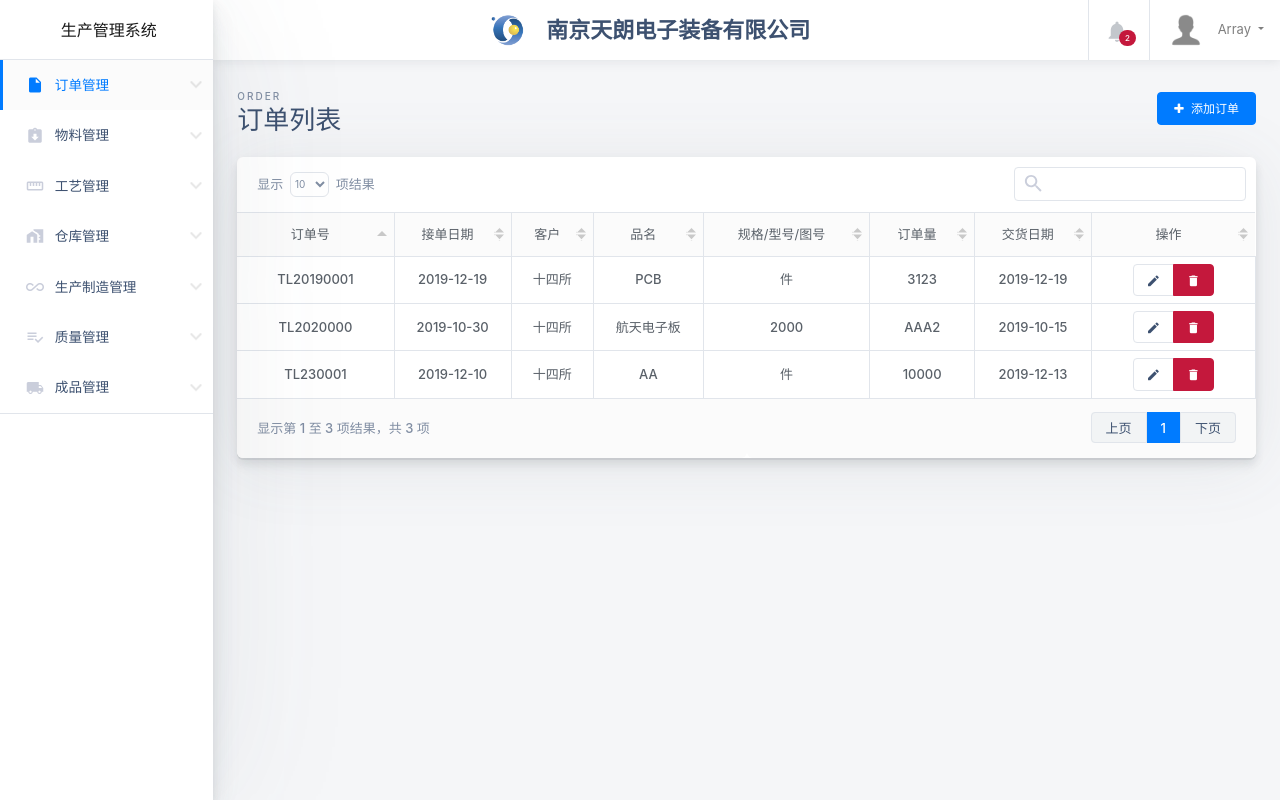
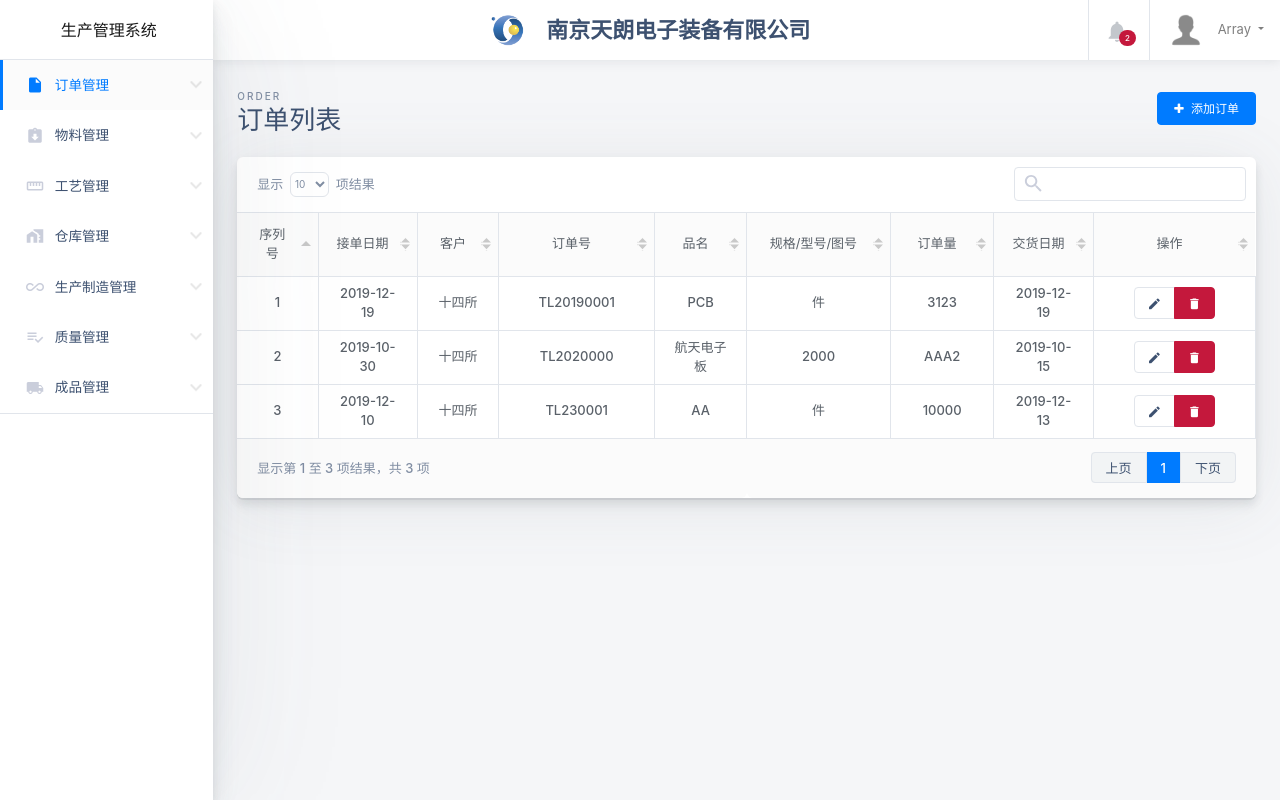
Before and after one commit to LeeHxx/tianlangsys, a PHP site: page /order.php in a window 1280 px wide. Run offline with PHP 8.4, Linux system fonts and the light colour scheme; a user stored in the database is signed in; data comes from the database, SQL or seed files in the repository.

Commit message:
修改订单界面

```diff
--- a/order.php
+++ b/order.php
@@ -205,9 +205,10 @@
           <table class="transaction-history d-none">
             <thead>
               <tr>
-                <th>订单号</th>
+                <th>序列号</th>
                 <th>接单日期</th>
                 <th>客户</th>
+                <th>订单号</th>
                 <th>品名</th>
                 <th>规格/型号/图号</th>
                 <th>订单量</th>
@@ -228,10 +229,12 @@
 }
               for($i=0; $i<$loginNum; $i++){
                 $row = mysqli_fetch_assoc($result);
+                $ii=$i+1;
                 echo "<tr>";
-                echo "<td>{$row['order_id']}</td>";
+                echo "<td>{$ii}</td>";
                 echo "<td>{$row['order_start']}</td>";
                 echo "<td>{$row['order_client']}</td>";
+                echo "<td>{$row['order_id']}</td>";
                 echo "<td>{$row['order_name']}</td>";
                 echo "<td>{$row['order_type']}</td>";
                 echo "<td>{$row['order_number']}</td>";
```
